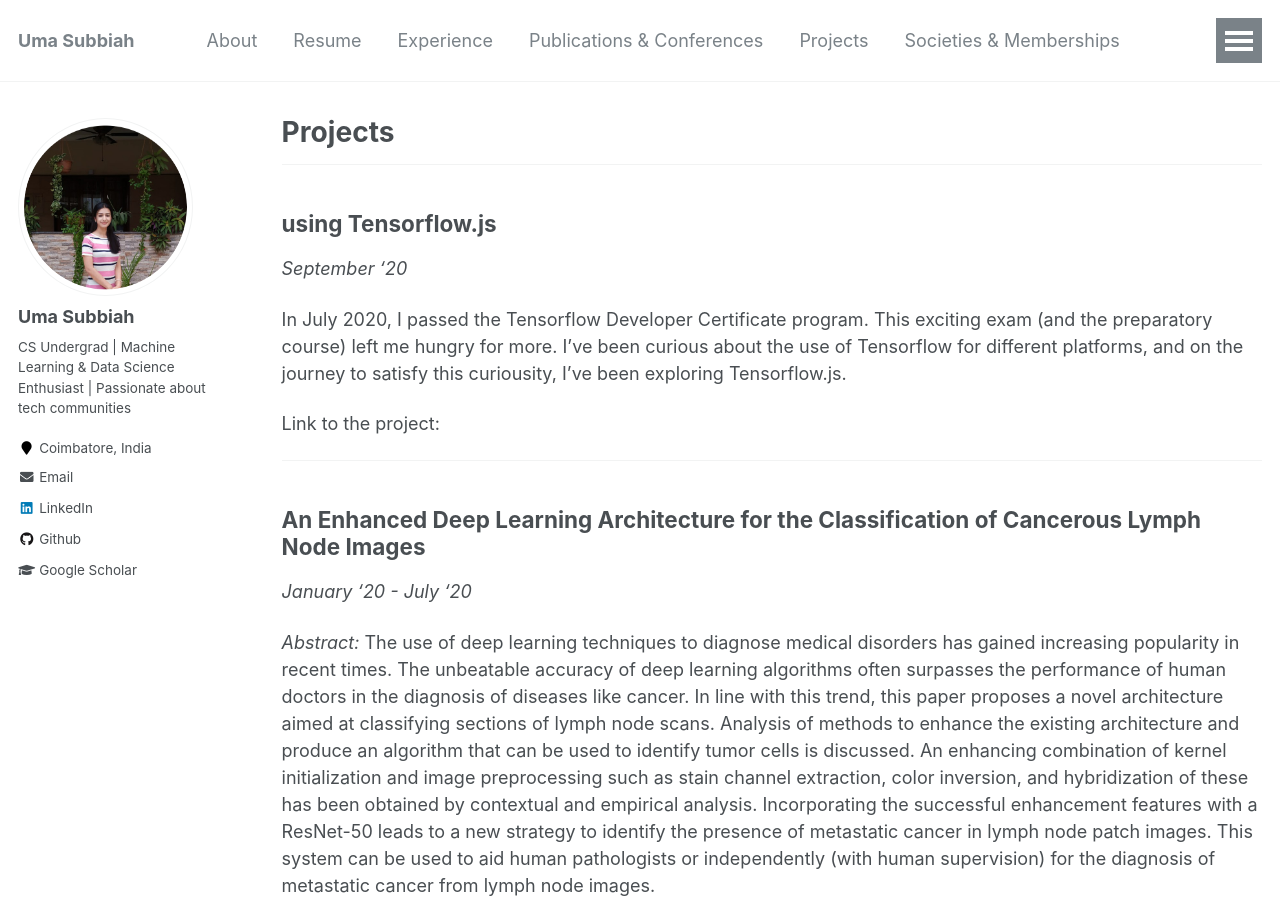
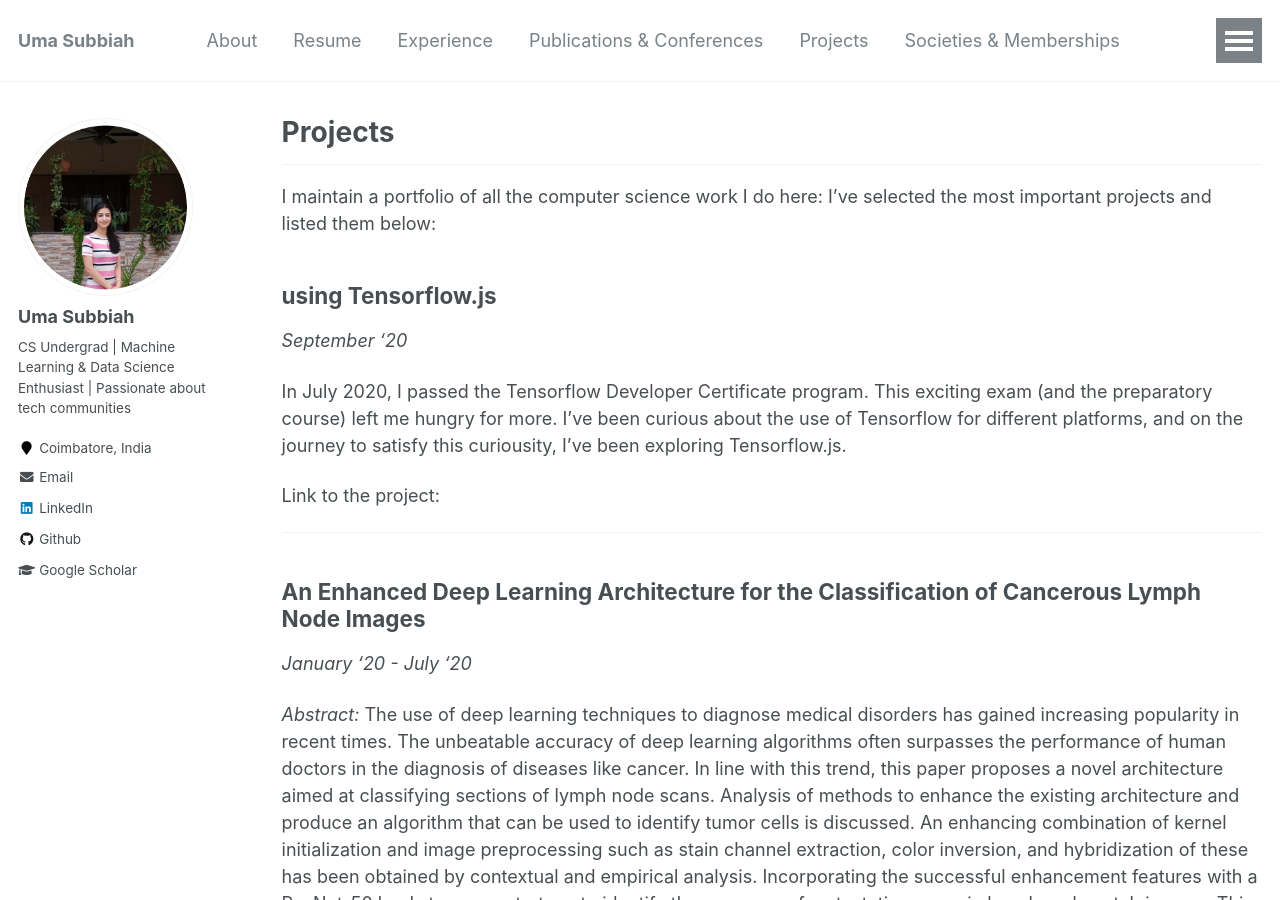
Before and after one commit to uma-subbiah/uma-subbiah.github.io, a Jekyll site: the page built from _pages/projects.md, in a window 1280 px wide and 900 px high. Built offline with Jekyll 4.4.1, drawn with Linux system fonts in a browser that asks for light colours.

Commit message:
Update projects.md

```diff
--- a/_pages/projects.md
+++ b/_pages/projects.md
@@ -7,6 +7,9 @@ redirect_from:
   - /projects
 ---
 <hr>
+
+I maintain a portfolio of all the computer science work I do here: [](https://thegoldencode.wordpress.com)
+I've selected the most important projects and listed them below:
 
 
 ##  using Tensorflow.js
```
